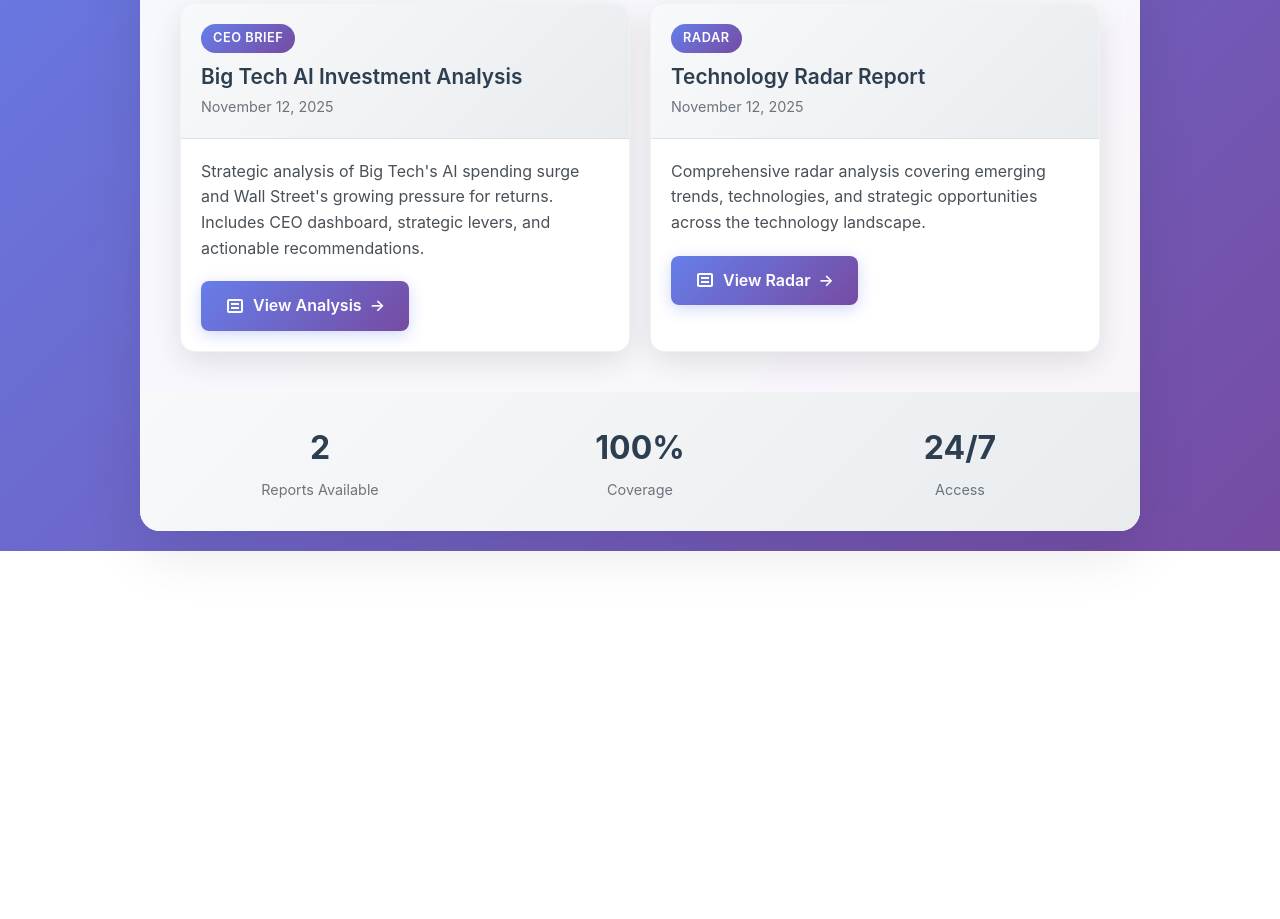
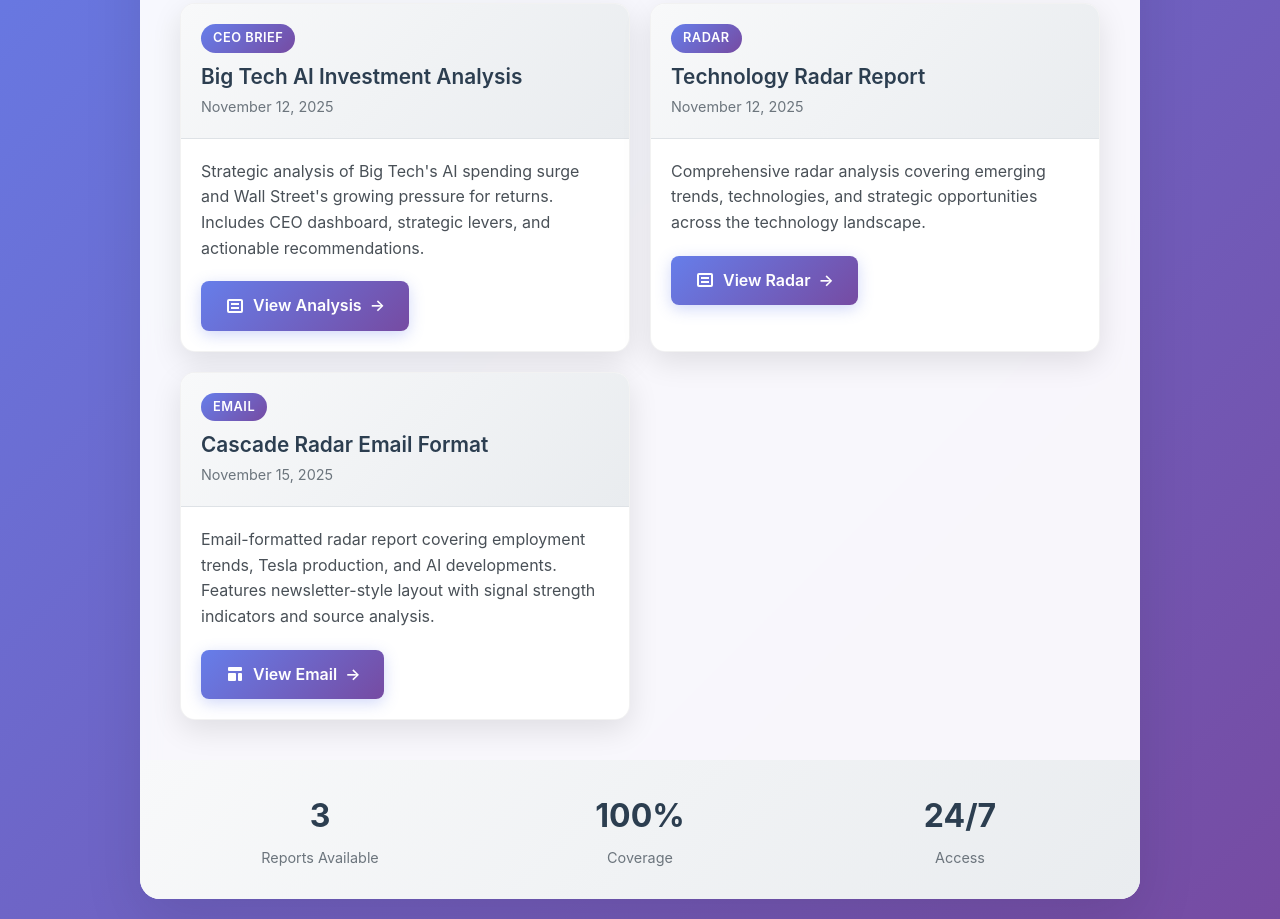
Before and after one commit to bhill512/Cascade-Samples, a plain HTML site: page index.html in a window 1280 px wide. Shown: the part 315-1234 px from the top of the page. Before the commit the page ends 866 px from the top, so only its background shows below. Drawn offline with Linux system fonts and the light colour scheme.

Commit message:
add new export sample

```diff
--- a/index.html
+++ b/index.html
@@ -1,8 +1,11 @@
 <!DOCTYPE html>
 <html lang="en">
 	<head>
-    <meta charset="UTF-8">
-    <meta name="viewport" content="width=device-width, initial-scale=1.0">
+		<meta charset="UTF-8" />
+		<meta
+			name="viewport"
+			content="width=device-width, initial-scale=1.0"
+		/>
 		<title>Cascade Samples</title>
 		<style>
 			* {
@@ -12,7 +15,8 @@
 			}
 
 			body {
-            font-family: -apple-system, BlinkMacSystemFont, 'Segoe UI', Roboto, Oxygen, Ubuntu, Cantarell, sans-serif;
+				font-family: -apple-system, BlinkMacSystemFont, "Segoe UI", Roboto,
+					Oxygen, Ubuntu, Cantarell, sans-serif;
 				line-height: 1.6;
 				color: #333;
 				background: linear-gradient(135deg, #667eea 0%, #764ba2 100%);
@@ -40,7 +44,7 @@
 			}
 
 			.header::before {
-            content: '';
+				content: "";
 				position: absolute;
 				top: 0;
 				left: 0;
@@ -78,7 +82,7 @@
 			}
 
 			.section-title::after {
-            content: '';
+				content: "";
 				position: absolute;
 				bottom: -10px;
 				left: 50%;
@@ -172,7 +176,7 @@
 			}
 
 			.file-link::after {
-            content: '→';
+				content: "→";
 				margin-left: 8px;
 				transition: transform 0.3s ease;
 			}
@@ -257,13 +261,23 @@
 						</div>
 						<div class="file-content">
 							<p class="file-description">
-                            Strategic analysis of Big Tech's AI spending surge and Wall Street's growing pressure for returns.
-                            Includes CEO dashboard, strategic levers, and actionable recommendations.
+								Strategic analysis of Big Tech's AI spending surge and Wall
+								Street's growing pressure for returns. Includes CEO dashboard,
+								strategic levers, and actionable recommendations.
 							</p>
-                        <a href="Samples/cascade-CEO-20251112-153605.html" class="file-link">
-                            <svg class="icon-file" fill="currentColor" viewBox="0 0 20 20">
-                                <path d="M4 3a2 2 0 00-2 2v10a2 2 0 002 2h12a2 2 0 002-2V5a2 2 0 00-2-2H4zm12 12H4V5h12v10z"/>
-                                <path d="M6 7h8v2H6V7zm0 4h8v2H6v-2z"/>
+							<a
+								href="Samples/cascade-CEO-20251112-153605.html"
+								class="file-link"
+							>
+								<svg
+									class="icon-file"
+									fill="currentColor"
+									viewBox="0 0 20 20"
+								>
+									<path
+										d="M4 3a2 2 0 00-2 2v10a2 2 0 002 2h12a2 2 0 002-2V5a2 2 0 00-2-2H4zm12 12H4V5h12v10z"
+									/>
+									<path d="M6 7h8v2H6V7zm0 4h8v2H6v-2z" />
 								</svg>
 								View Analysis
 							</a>
@@ -279,15 +293,56 @@
 						</div>
 						<div class="file-content">
 							<p class="file-description">
-                            Comprehensive radar analysis covering emerging trends, technologies, and strategic opportunities
-                            across the technology landscape.
+								Comprehensive radar analysis covering emerging trends,
+								technologies, and strategic opportunities across the technology
+								landscape.
 							</p>
-                        <a href="Samples/cascade-radar-20251112-1226.html" class="file-link">
-                            <svg class="icon-file" fill="currentColor" viewBox="0 0 20 20">
-                                <path d="M4 3a2 2 0 00-2 2v10a2 2 0 002 2h12a2 2 0 002-2V5a2 2 0 00-2-2H4zm12 12H4V5h12v10z"/>
-                                <path d="M6 7h8v2H6V7zm0 4h8v2H6v-2z"/>
+							<a
+								href="Samples/cascade-radar-20251112-1226.html"
+								class="file-link"
+							>
+								<svg
+									class="icon-file"
+									fill="currentColor"
+									viewBox="0 0 20 20"
+								>
+									<path
+										d="M4 3a2 2 0 00-2 2v10a2 2 0 002 2h12a2 2 0 002-2V5a2 2 0 00-2-2H4zm12 12H4V5h12v10z"
+									/>
+									<path d="M6 7h8v2H6V7zm0 4h8v2H6v-2z" />
 								</svg>
 								View Radar
+							</a>
+						</div>
+					</div>
+
+					<!-- Email Radar Report -->
+					<div class="file-card">
+						<div class="file-header">
+							<span class="file-type">Email</span>
+							<h3 class="file-title">Cascade Radar Email Format</h3>
+							<div class="file-date">November 15, 2025</div>
+						</div>
+						<div class="file-content">
+							<p class="file-description">
+								Email-formatted radar report covering employment trends, Tesla
+								production, and AI developments. Features newsletter-style
+								layout with signal strength indicators and source analysis.
+							</p>
+							<a
+								href="Samples/email-radar-example.html"
+								class="file-link"
+							>
+								<svg
+									class="icon-file"
+									fill="currentColor"
+									viewBox="0 0 20 20"
+								>
+									<path
+										d="M3 4a1 1 0 011-1h12a1 1 0 011 1v2a1 1 0 01-1 1H4a1 1 0 01-1-1V4zM3 10a1 1 0 011-1h6a1 1 0 011 1v6a1 1 0 01-1 1H4a1 1 0 01-1-1v-6zM14 9a1 1 0 00-1 1v6a1 1 0 001 1h2a1 1 0 001-1v-6a1 1 0 00-1-1h-2z"
+									/>
+								</svg>
+								View Email
 							</a>
 						</div>
 					</div>
@@ -295,7 +350,7 @@
 
 				<div class="stats">
 					<div class="stat">
-                    <span class="stat-number">2</span>
+						<span class="stat-number">3</span>
 						<div class="stat-label">Reports Available</div>
 					</div>
 					<div class="stat">
```
Also changed, not shown: Samples/email-radar-example.html (added, +1 -0 lines). Lines whose indentation alone changed are shown as unchanged.
